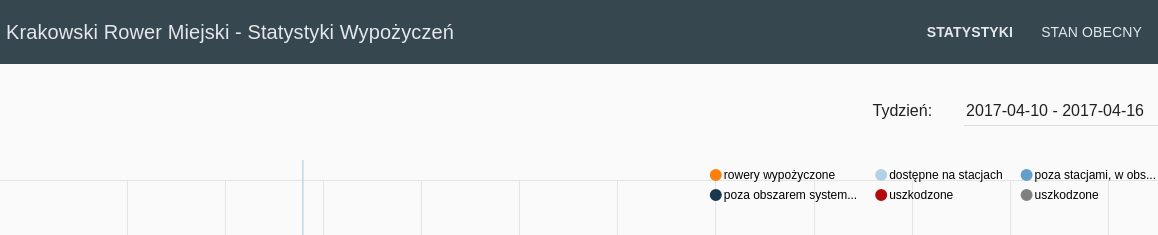
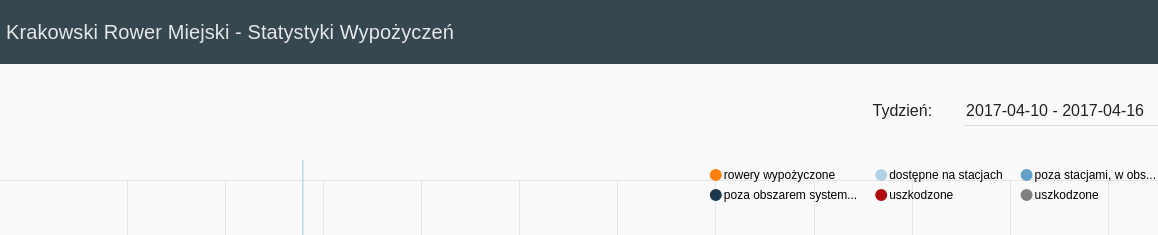
Before and after one commit to martanoga/Wavelo-Stats, a website: page docs/index.html in a window 1280 px wide. Shown: the top 235 px of the page, 70-1228 px from the left. Drawn offline with Linux system fonts and the light colour scheme; no server answers; files whose address does not match are found by name.

Commit message:
Commented out the buttons in toolbar

```diff
--- a/docs/index.html
+++ b/docs/index.html
@@ -5,7 +5,9 @@
     <title>Wavelo Stats</title>
 
     <meta charset="utf-8">
+    <!--<script src='//maps.googleapis.com/maps/api/js?sensor=false'></script>-->
     <!-- it's important for d3.js -->
+
     <script src="js/lib/angular.min.js"></script>
     <script src="js/lib/d3.min.js"></script>
     <script src="js/lib/nv.d3.min.js"></script>
@@ -18,12 +20,15 @@
     <script src="js/lib/angular-messages.min.js"></script>
     <link rel="stylesheet" href="js/lib/angular-material.min.css">
 
+    <!--<script src="js/lib/lodash.min.js"></script>-->
     <script src="js/lib/moment-with-locales.min.js"></script>
     <script src="js/lib/moment-timezone-with-data.min.js"></script>
     <script src="js/lib/angular-moment.min.js"></script>
 
     <script src="js/lib/angular-material.min.js"></script>
     <script src="js/lib/angular-ui-router.min.js"></script>
+    <!--<script src="js/lib/angular-google-maps.min.js"></script>-->
+    <!--<script src="http://rawgit.com/angular-ui/angular-google-maps/2.0.X/dist/angular-google-maps.js"></script>    -->
 
     <link rel="stylesheet" href="css/style.css">
     <link rel="stylesheet" href="css/weather-icons.min.css">
@@ -42,12 +47,12 @@
             <span id="logo"><a href='https://www.facebook.com/KrakowskaRowerowaMasaKrytyczna' id="logo"><img src='img/masa_logo_white.png' height="60" widht="60" /></a></span>
             <h1 md-truncate>Krakowski Rower Miejski - Statystyki Wypożyczeń </h1>
             <span flex></span>
-            <md-button aria-label="Statystyki" ui-sref="weeklyStats" ui-sref-active="active">
+            <!--<md-button aria-label="Statystyki" ui-sref="weeklyStats" ui-sref-active="active">
                 Statystyki
             </md-button>
             <md-button aria-label="Stan obecny" ui-sref="currentState" ui-sref-active="active">
                 Stan Obecny
-            </md-button>
+            </md-button>-->
 
             <md-button aria-label="Facebook" class="md-icon-button" href='https://www.facebook.com/KrakowskaRowerowaMasaKrytyczna'>
                 <md-icon md-svg-icon='img/facebook-logo-button.svg'></md-icon>
```
